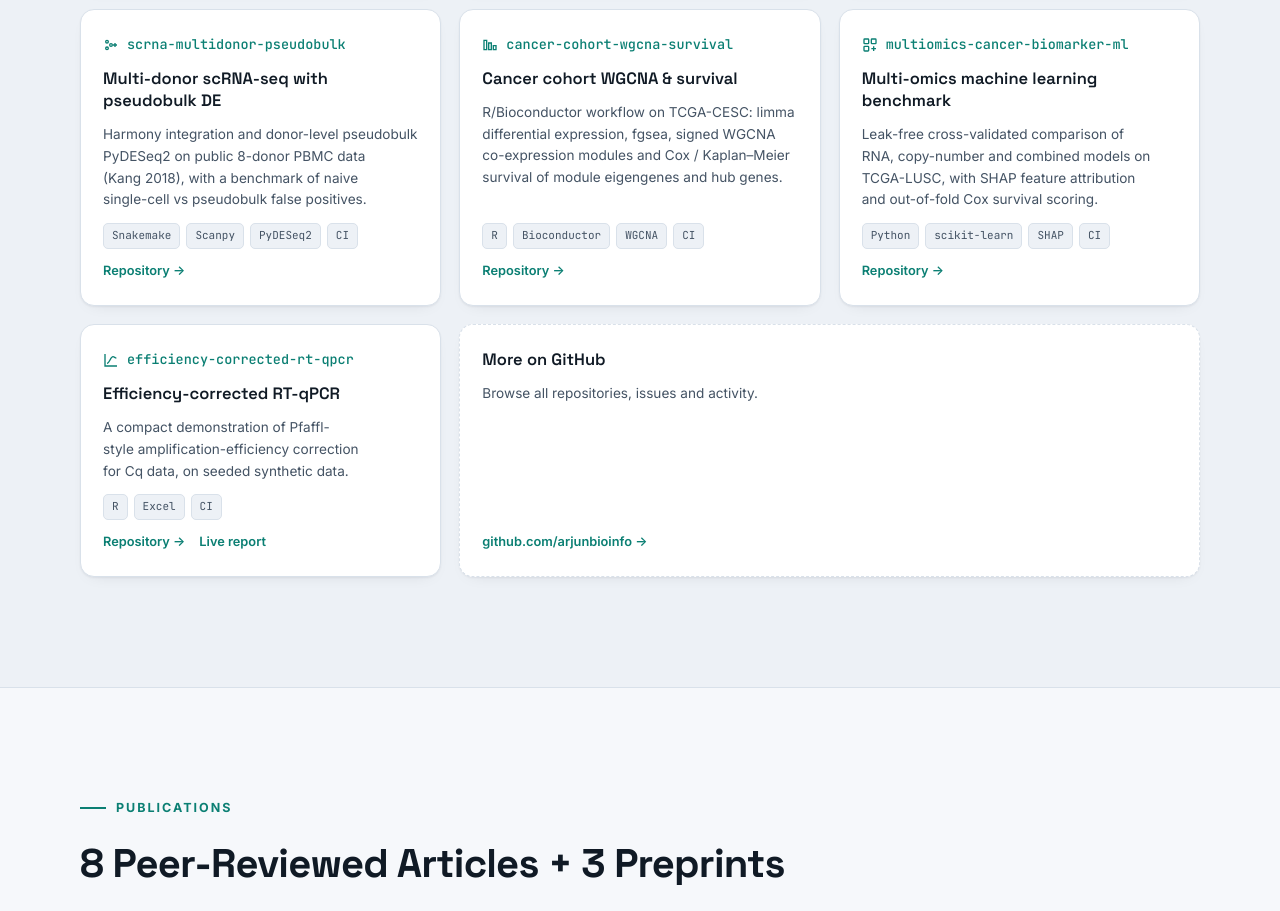
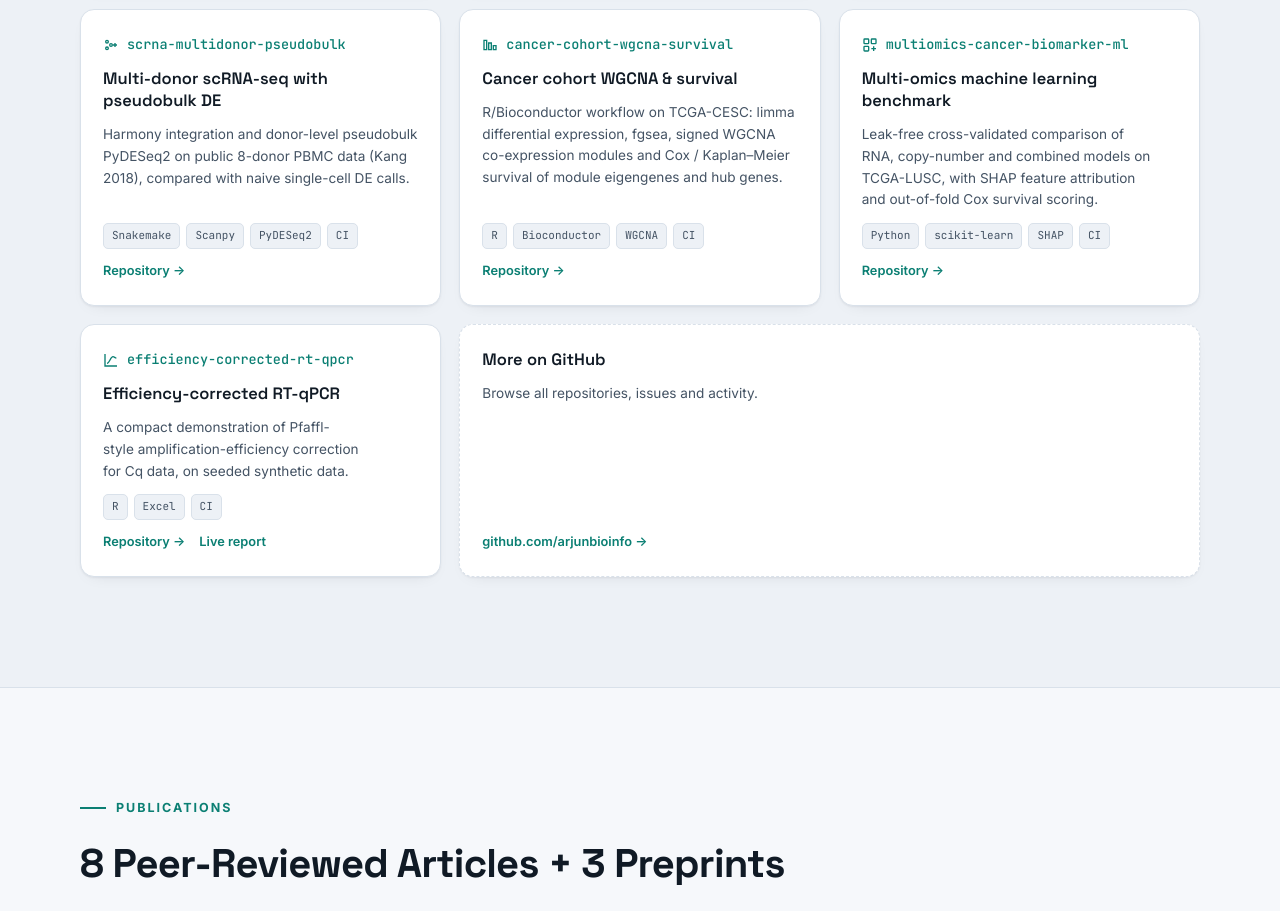
Before and after one commit to arjunbioinfo/arjunbioinfo.github.io, a plain HTML site: page index.html in a window 1280 px wide. Shown: the part 6620-7531 px from the top of the page. Drawn offline with Linux system fonts and the light colour scheme; animation ran at ten frames a second.

Commit message:
Describe the pseudobulk repo as a method comparison

```diff
--- a/index.html
+++ b/index.html
@@ -1049,7 +1049,7 @@
       <article class="code-card">
         <div class="repo"><svg viewBox="0 0 24 24" fill="none" stroke-width="2" aria-hidden="true"><circle cx="6" cy="7" r="2"/><circle cx="6" cy="17" r="2"/><circle cx="12" cy="12" r="2"/><path d="M15 12h6M18 9v6"/></svg> scrna-multidonor-pseudobulk</div>
         <h3>Multi-donor scRNA-seq with pseudobulk DE</h3>
-        <p>Harmony integration and donor-level pseudobulk PyDESeq2 on public 8-donor PBMC data (Kang 2018), with a benchmark of naive single-cell vs pseudobulk false positives.</p>
+        <p>Harmony integration and donor-level pseudobulk PyDESeq2 on public 8-donor PBMC data (Kang 2018), compared with naive single-cell DE calls.</p>
         <div class="code-tags"><span>Snakemake</span><span>Scanpy</span><span>PyDESeq2</span><span>CI</span></div>
         <div class="code-links"><a href="https://github.com/arjunbioinfo/scrna-multidonor-pseudobulk" target="_blank" rel="noopener">Repository →</a></div>
       </article>
```
